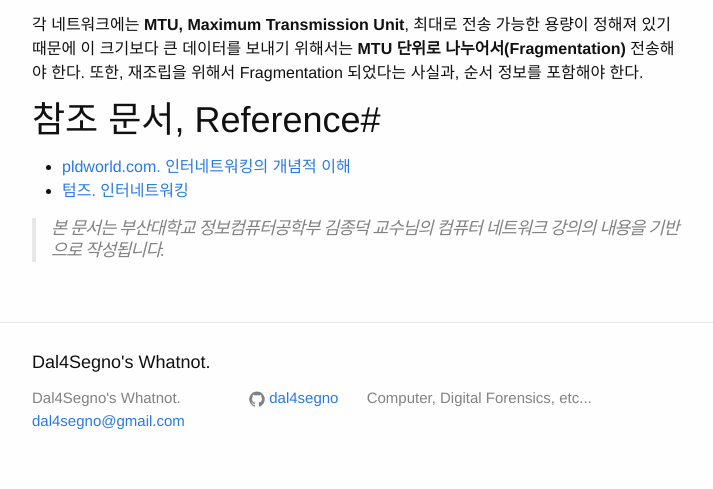
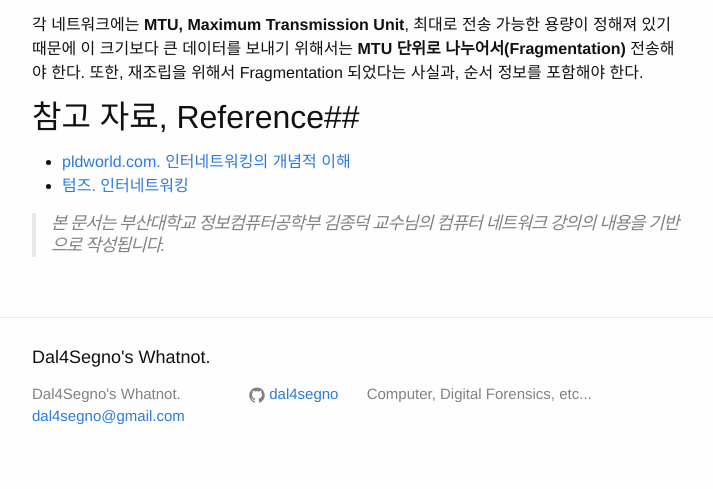
Before and after one commit to Dal4Segno/dal4segno.github.com, a Jekyll site: the page built from _posts/2015-02-12-internetworking.markdown, in a window 1280 px wide. Shown: the part 1794-2283 px from the top of the page, without its empty margins (284-997 px from the left). Built offline with Jekyll 4.4.1, drawn with Linux system fonts in a browser that asks for light colours; nearby versions of some CDN libraries; some web fonts are replaced; Markdown is read by kramdown in place of the engine named in the settings; comment, search, counter and statistics services are not loaded.

Commit message:
new Post

```diff
--- a/_posts/2015-02-12-internetworking.markdown
+++ b/_posts/2015-02-12-internetworking.markdown
@@ -55,7 +55,7 @@ Destination(목적지, 수신측) IP를, 현재 자신이 전송 가능한 대
 ##Fragmentation / Reassembly##
 각 네트워크에는 **MTU, Maximum Transmission Unit**, 최대로 전송 가능한 용량이 정해져 있기 때문에 이 크기보다 큰 데이터를 보내기 위해서는 **MTU 단위로 나누어서(Fragmentation)** 전송해야 한다. 또한, 재조립을 위해서 Fragmentation 되었다는 사실과, 순서 정보를 포함해야 한다.
 
-#참조 문서, Reference#
+##참고 자료, Reference##
  - [pldworld.com. 인터네트워킹의 개념적 이해](http://www1.pldworld.com/@xilinx/html/link/network/inter.htm)
  - [텀즈. 인터네트워킹](http://www.terms.co.kr/internetworking.htm)
 
```
